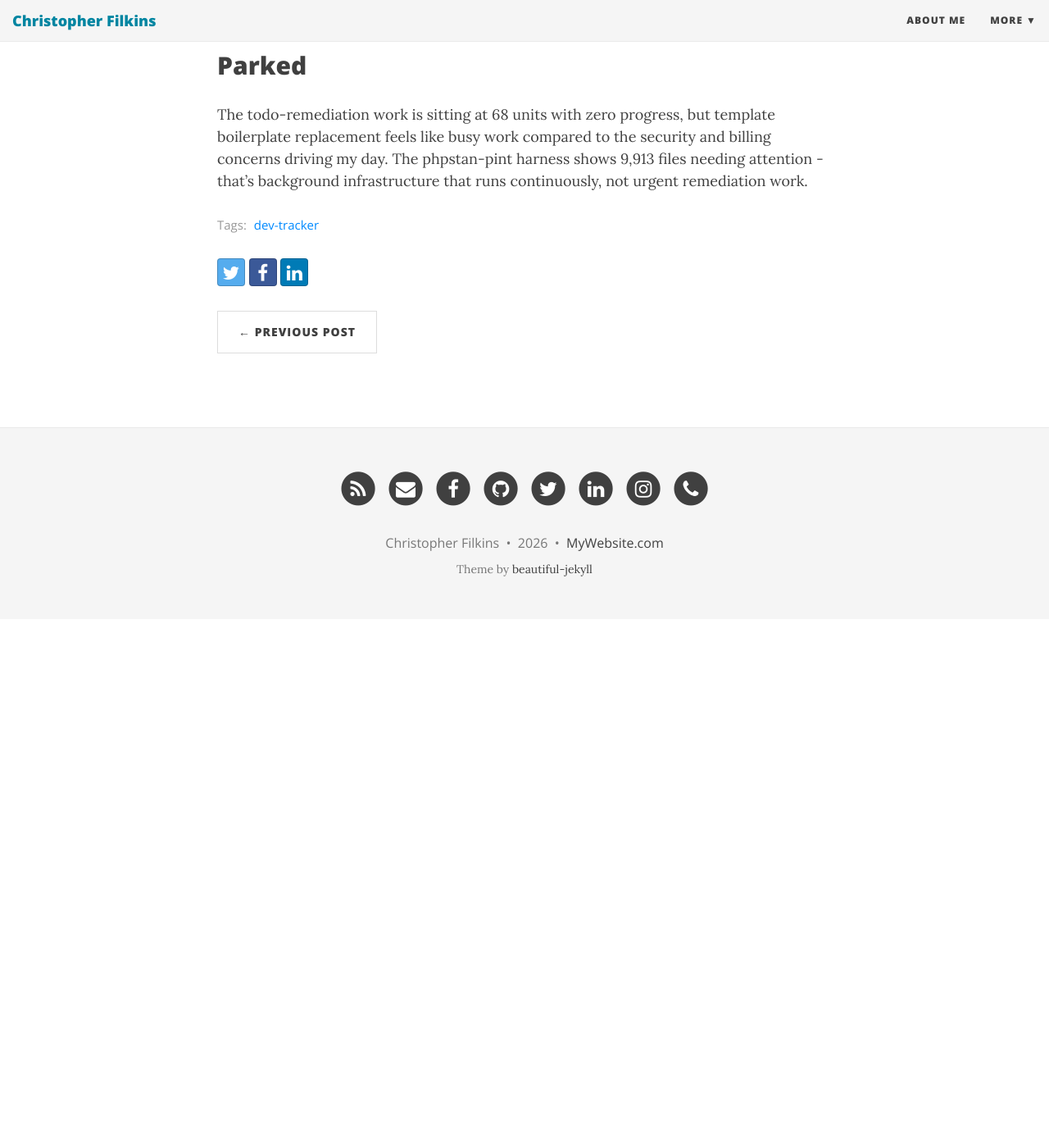
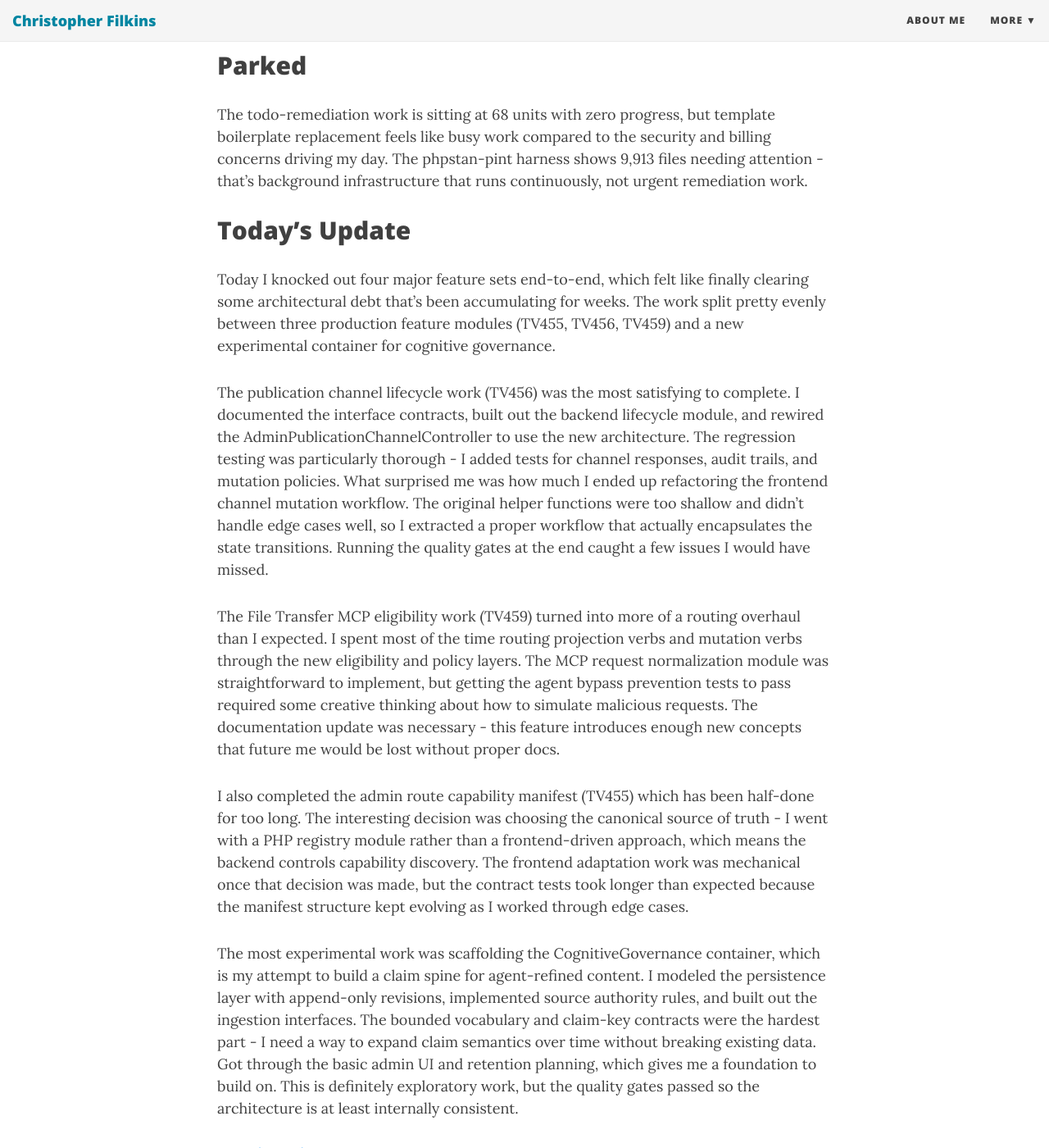
Before and after one commit to filchyboy/filchyboy.github.io, a Jekyll site: the page built from _posts/2026-05-18-daily-dev-log.md, in a window 1280 px wide and 1400 px high, scrolled down 1834 px. Shown: the whole window at 82% size. Built offline with Jekyll 4.4.1, drawn with Linux system fonts in a browser that asks for light colours; nearby versions of some CDN libraries; before the commit the page ends 2589 px from its top, so only the background shows below that.

Commit message:
Update build-in-public update: Daily Development Update

```diff
--- a/_posts/2026-05-18-daily-dev-log.md
+++ b/_posts/2026-05-18-daily-dev-log.md
@@ -40,4 +40,27 @@ The todo-remediation work is sitting at 68 units with zero progress, but templat
 <!-- plan-unit-ids: accidental-pint-core-billing,accidental-pint-core-etl -->
 <!-- SECTION: DAILY-PLAN END -->
 
+
+<!-- SECTION: ACCOMPLISHED START -->
+<!-- accomplished-generated: 2026-05-18T15:09:24.069743+00:00 -->
+
+## Today's Update
+
+Today I knocked out four major feature sets end-to-end, which felt like finally clearing some architectural debt that's been accumulating for weeks. The work split pretty evenly between three production feature modules (TV455, TV456, TV459) and a new experimental container for cognitive governance.
+
+The publication channel lifecycle work (TV456) was the most satisfying to complete. I documented the interface contracts, built out the backend lifecycle module, and rewired the AdminPublicationChannelController to use the new architecture. The regression testing was particularly thorough - I added tests for channel responses, audit trails, and mutation policies. What surprised me was how much I ended up refactoring the frontend channel mutation workflow. The original helper functions were too shallow and didn't handle edge cases well, so I extracted a proper workflow that actually encapsulates the state transitions. Running the quality gates at the end caught a few issues I would have missed.
+
+The File Transfer MCP eligibility work (TV459) turned into more of a routing overhaul than I expected. I spent most of the time routing projection verbs and mutation verbs through the new eligibility and policy layers. The MCP request normalization module was straightforward to implement, but getting the agent bypass prevention tests to pass required some creative thinking about how to simulate malicious requests. The documentation update was necessary - this feature introduces enough new concepts that future me would be lost without proper docs.
+
+I also completed the admin route capability manifest (TV455) which has been half-done for too long. The interesting decision was choosing the canonical source of truth - I went with a PHP registry module rather than a frontend-driven approach, which means the backend controls capability discovery. The frontend adaptation work was mechanical once that decision was made, but the contract tests took longer than expected because the manifest structure kept evolving as I worked through edge cases.
+
+The most experimental work was scaffolding the CognitiveGovernance container, which is my attempt to build a claim spine for agent-refined content. I modeled the persistence layer with append-only revisions, implemented source authority rules, and built out the ingestion interfaces. The bounded vocabulary and claim-key contracts were the hardest part - I need a way to expand claim semantics over time without breaking existing data. Got through the basic admin UI and retention planning, which gives me a foundation to build on. This is definitely exploratory work, but the quality gates passed so the architecture is at least internally consistent.
+
+
+<!-- Generated by dev-tracker publish_to_jekyll.py (AI mode) -->
+<!-- accomplished-date: 2026-05-18 -->
+<!-- unit-ids: document-channel-lifecycle-interface,document-file-transfer-mcp-entry-interface,add-channel-response-regression-tests,add-channel-audit-regression-tests,add-mutation-policy-regression-tests,implement-channel-lifecycle-module,route-projections-through-eligibility,route-mutations-through-policy-and-eligibility,add-mcp-definition-regression-tests,add-agent-bypass-prevention-tests,rewire-channel-controller,implement-mcp-request-normalization,remove-or-justify-shallow-actions,extract-frontend-channel-mutation-helper,run-tv456-quality-gates,run-tv459-quality-gates,update-file-transfer-mcp-docs,add-frontend-channel-lifecycle-tests,document-admin-manifest-interface,choose-manifest-source-of-truth,extract-php-registry-module,adapt-frontend-route-registry,add-backend-manifest-tests,add-frontend-manifest-tests,update-admin-manifest-docs,run-tv455-quality-gates,cgl-001,cgl-002,cgl-003,cgl-004,cgl-003a,cgl-005,cgl-006,cgl-007,cgl-008,cgl-009,cgl-010 -->
+
+<!-- accomplished-unit-ids: adapt-frontend-route-registry,add-agent-bypass-prevention-tests,add-backend-manifest-tests,add-channel-audit-regression-tests,add-channel-response-regression-tests,add-frontend-channel-lifecycle-tests,add-frontend-manifest-tests,add-mcp-definition-regression-tests,add-mutation-policy-regression-tests,cgl-001,cgl-002,cgl-003,cgl-003a,cgl-004,cgl-005,cgl-006,cgl-007,cgl-008,cgl-009,cgl-010,choose-manifest-source-of-truth,document-admin-manifest-interface,document-channel-lifecycle-interface,document-file-transfer-mcp-entry-interface,extract-frontend-channel-mutation-helper,extract-php-registry-module,implement-channel-lifecycle-module,implement-mcp-request-normalization,remove-or-justify-shallow-actions,rewire-channel-controller,route-mutations-through-policy-and-eligibility,route-projections-through-eligibility,run-tv455-quality-gates,run-tv456-quality-gates,run-tv459-quality-gates,update-admin-manifest-docs,update-file-transfer-mcp-docs -->
+<!-- SECTION: ACCOMPLISHED END -->
 <!-- Generated by dev-tracker build_today_plan.py -->
```
